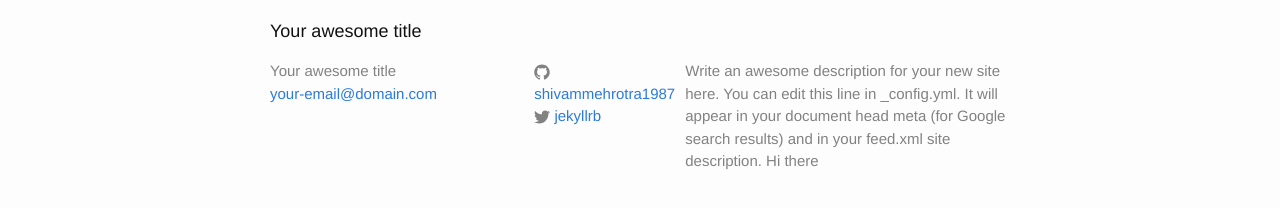
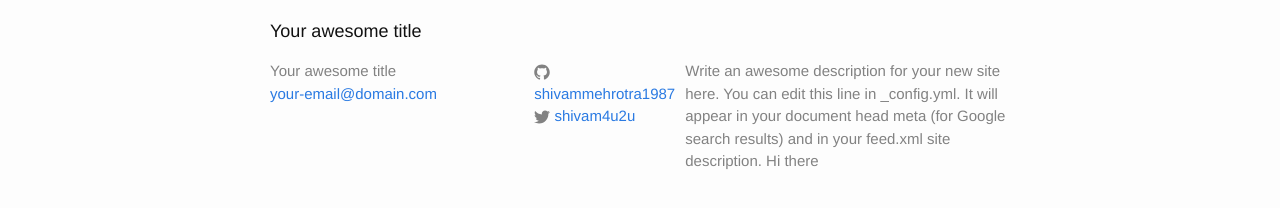
Before and after one commit to shivammehrotra1987/my-jekyll-site, a Jekyll site: the page built from index.html, in a window 1280 px wide. Shown: the part 399-607 px from the top of the page. Built offline with Jekyll 4.4.1, drawn with Linux system fonts in a browser that asks for light colours.

Commit message:
Update _config.yml

```diff
--- a/_config.yml
+++ b/_config.yml
@@ -15,6 +15,6 @@ description: |
   Hi there
 baseurl:
 url: http://yourdomain.com
-twitter_username: jekyllrb
+twitter_username: shivam4u2u
 github_username: shivammehrotra1987
 markdown: kramdown
```
